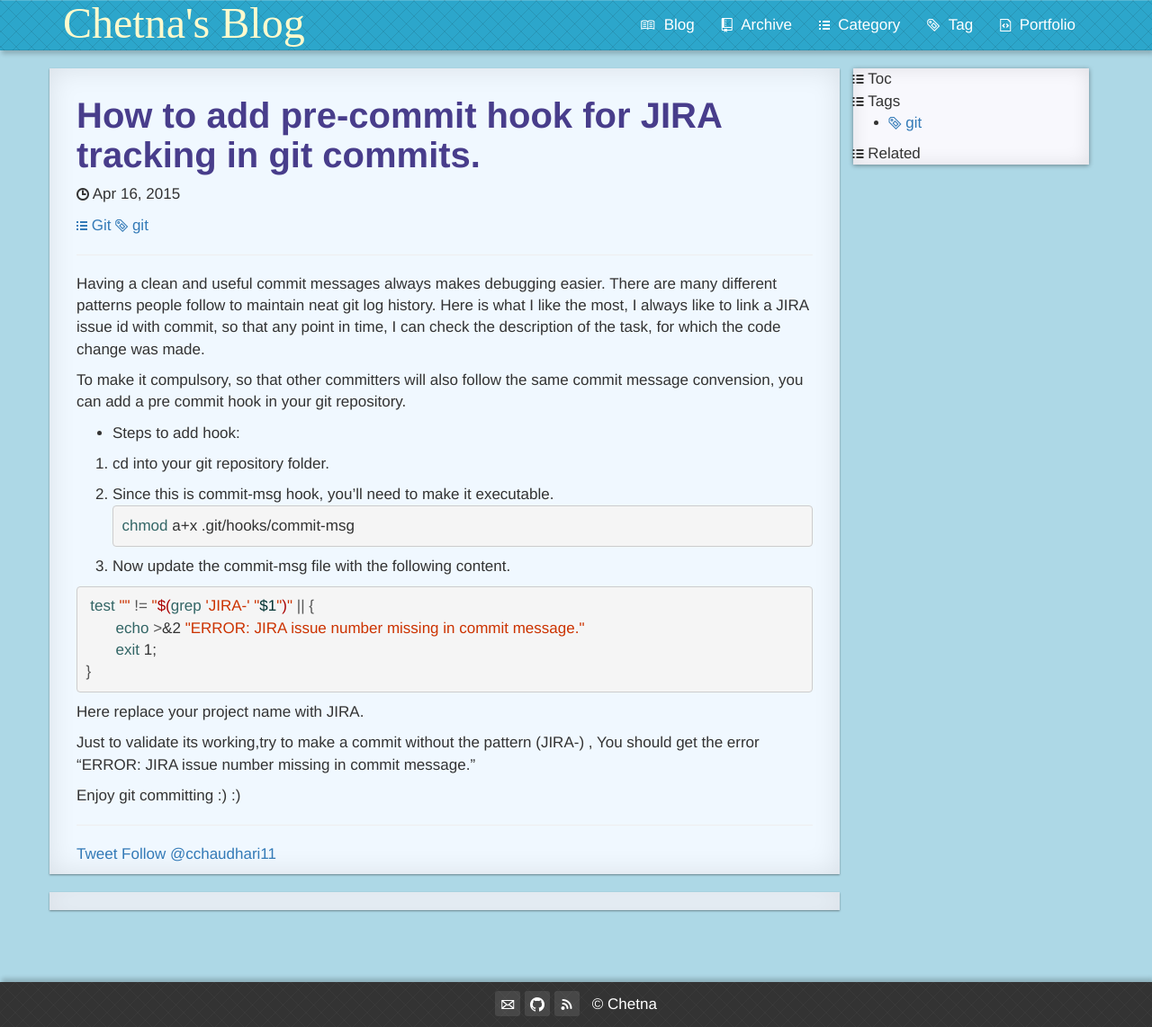
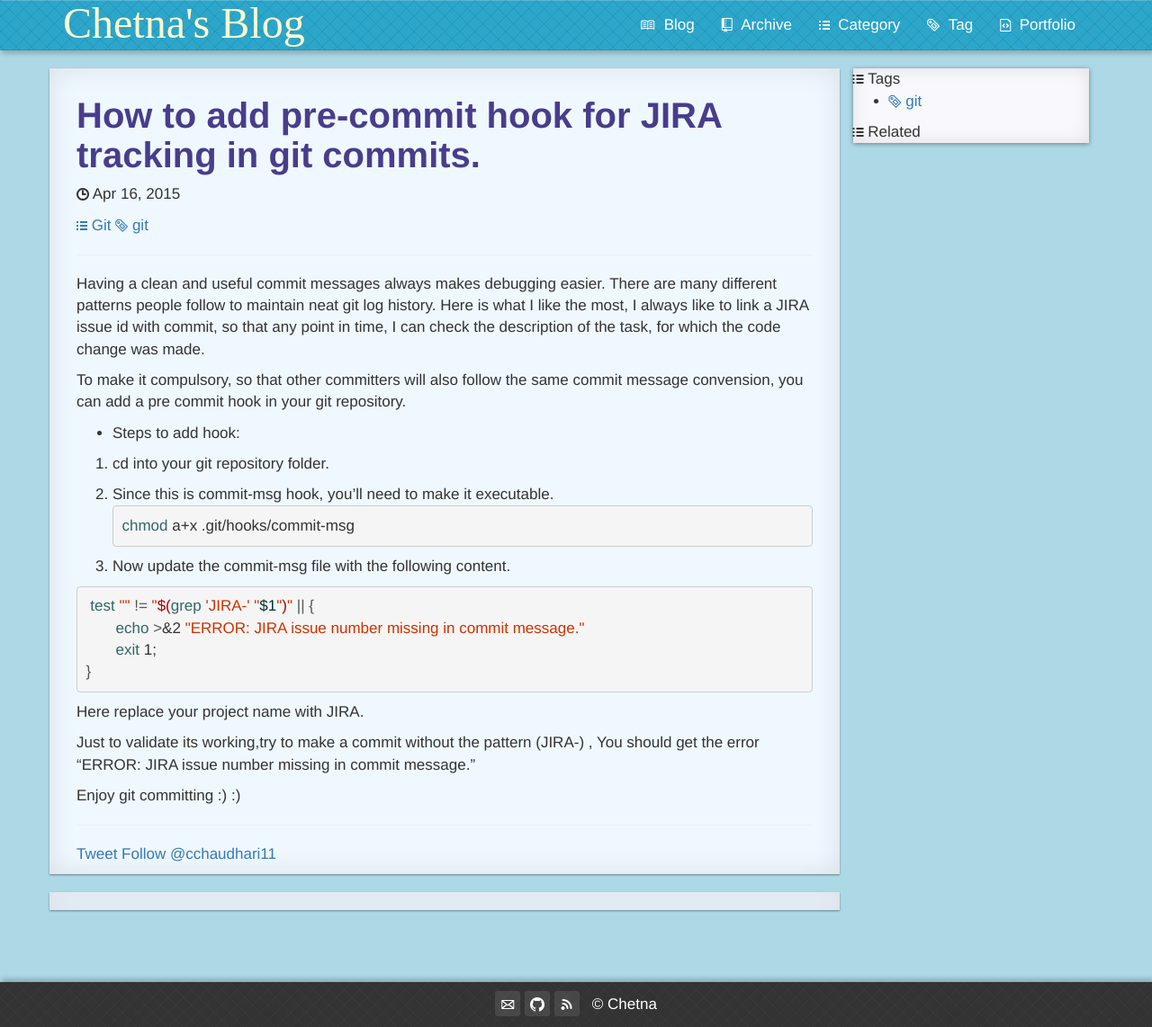
Before and after one commit to chetnachaudhari/chetnachaudhari.github.io, a Jekyll site: the page built from _posts/2015-04-16-precommit-hook-for-jira-in-git.md, in a window 1280 px wide. Shown: the whole page at 90% size. Built offline with Jekyll 4.4.1, drawn with Linux system fonts in a browser that asks for light colours; nearby versions of some CDN libraries; Markdown is read by kramdown in place of the engine named in the settings; comment, search, counter and statistics services are not loaded.

Commit message:
removed toc from sidebar

```diff
--- a/_layouts/post.html
+++ b/_layouts/post.html
@@ -55,12 +55,12 @@
     </div>
     <div class="content-navigation col-lg-3">
       <div class="shadow-bottom-center" >
-        <div class="content-navigation-toc">
-            <div class="content-navigation-header">
-                <span class="octicon octicon-list-unordered"></span>&nbsp;Toc
-            </div>
-            <div class="content-navigation-list toc"></div>
-        </div>
+        <!--<div class="content-navigation-toc">-->
+            <!--<div class="content-navigation-header">-->
+                <!--<span class="octicon octicon-list-unordered"></span>&nbsp;Toc-->
+            <!--</div>-->
+            <!--<div class="content-navigation-list toc"></div>-->
+        <!--</div>-->
         <div class="content-navigation-tag">
             <div class="content-navigation-header">
                 <span class="octicon octicon-list-unordered"></span>&nbsp;Tags
```
Also changed, not shown: _posts/2016-03-01-hdfs-metadata-configuration-properties.md (added).
